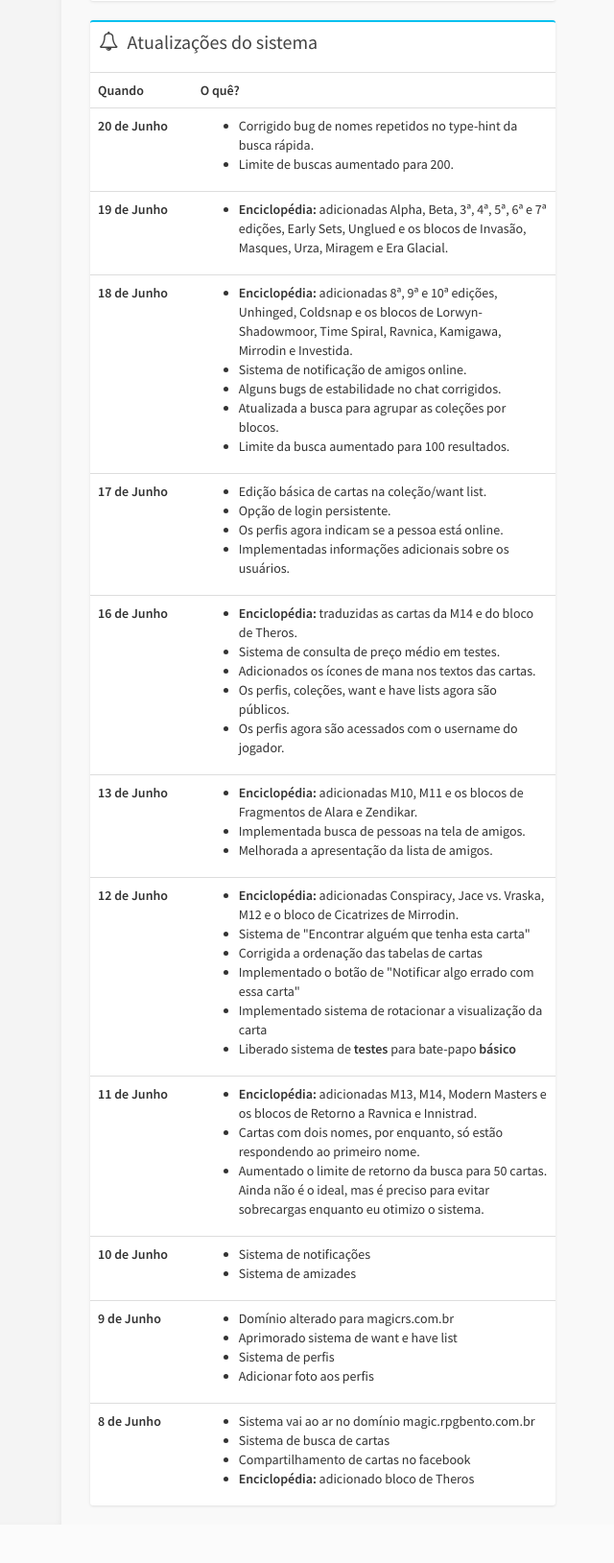
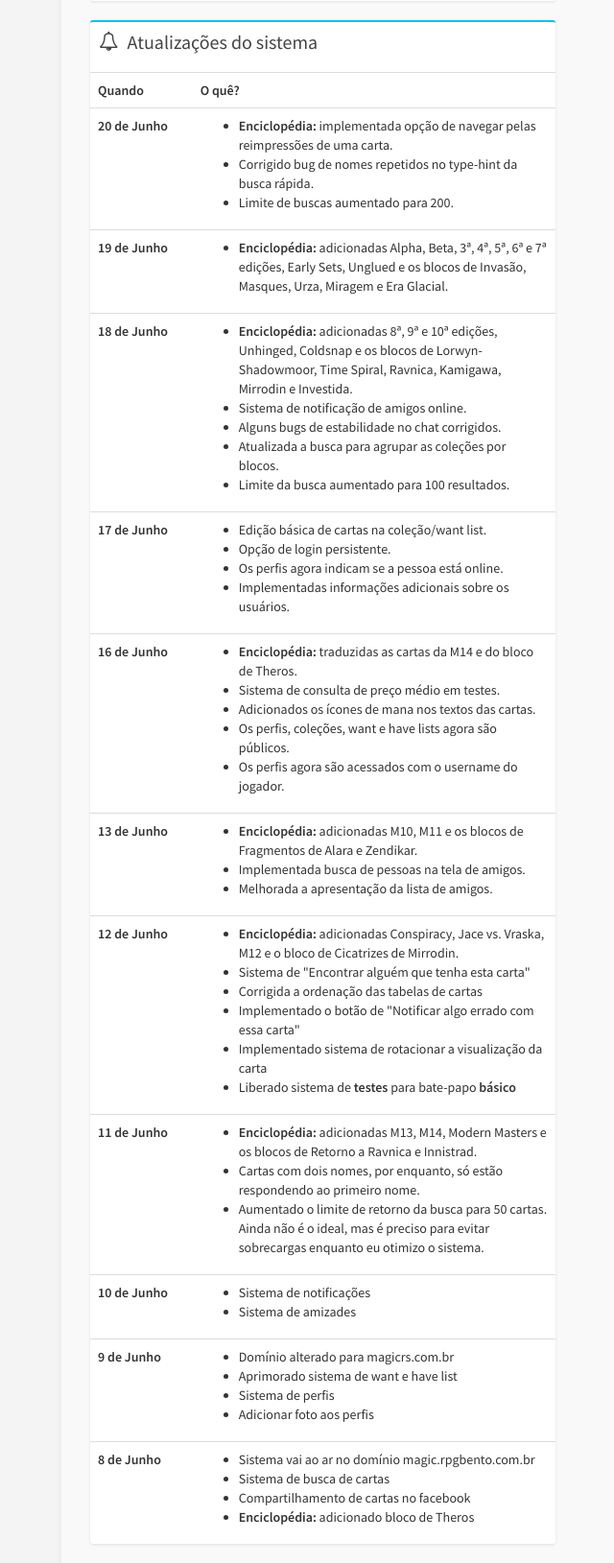
Before and after one commit to rafajaques/MagicRS, a CakePHP app: the page made by app/View/Pages/index.ctp in a window 1280 px wide. Shown: the part 324-1953 px from the top of the page at 96% size, without its empty margins (156-796 px from the left). Before the commit the page ends 1913 px from the top, so only its background shows below. Run offline with PHP 8.4 and a stand-in for CakePHP, Linux system fonts and the light colour scheme; the template is opened without the code that fills it, so the values that code supplies are empty; some libraries are stand-ins or nearby versions.

Commit message:
Correção na index

```diff
--- a/app/View/Pages/index.ctp
+++ b/app/View/Pages/index.ctp
@@ -41,6 +41,7 @@
 			        <th>20 de Junho</th>
 			        <td>
 			        	<ul>
+							<li><strong>Enciclopédia:</strong> implementada opção de navegar pelas reimpressões de uma carta.</li>
 							<li>Corrigido bug de nomes repetidos no type-hint da busca rápida.</li>
 							<li>Limite de buscas aumentado para 200.</li>
 						</ul>
```
